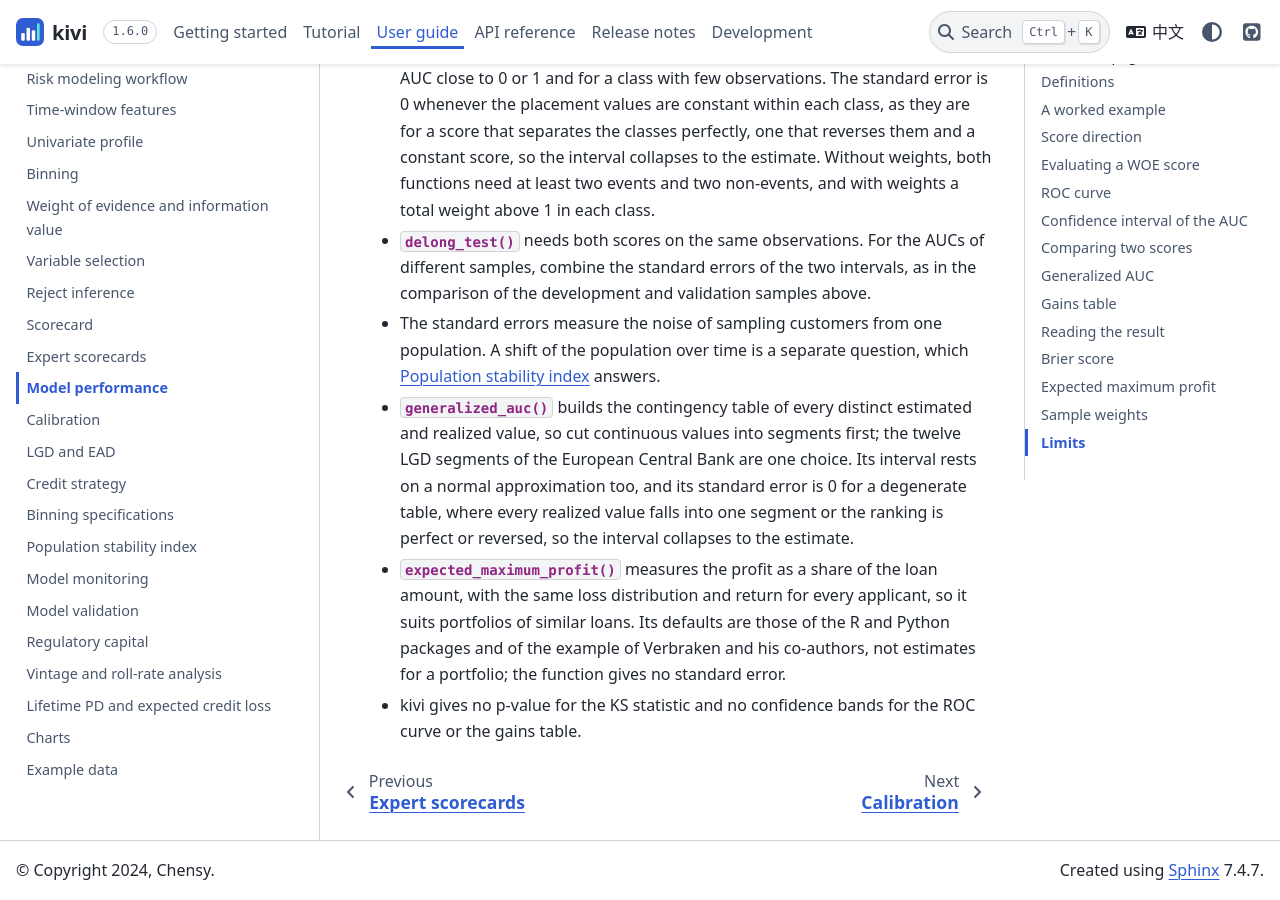
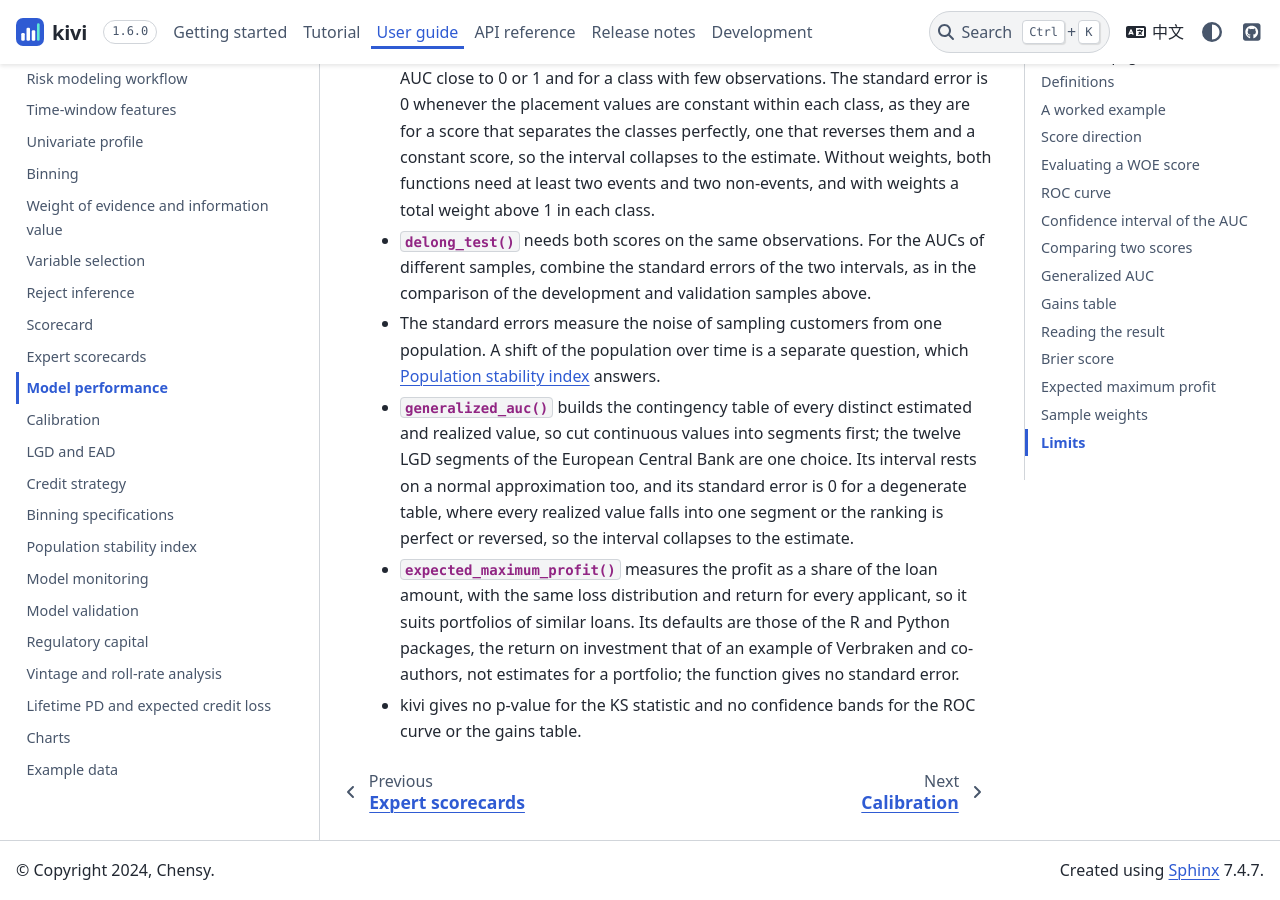
Before and after one commit to gchensy/kivi, a Sphinx documentation site: the page built from docs/user_guide/metrics.rst, in a window 1280 px wide and 900 px high, scrolled down 15386 px. Built offline with Sphinx 7.4.7 and the PyData theme 0.15.4, drawn with Linux system fonts in a browser that asks for light colours.

Commit message:
Attribute only the EMP return on investment to the paper's example
The p0 and p1 defaults are those of the R package and empulse; only the
ROI of 0.2644 comes from the example of Verbraken and co-authors.

Co-Authored-By: Claude Opus 5.5 <noreply@anthropic.com>

```diff
--- a/docs/user_guide/metrics.rst
+++ b/docs/user_guide/metrics.rst
@@ -463,5 +463,5 @@ Limits
 * :func:`~kivi.metrics.delong_test` needs both scores on the same observations. For the AUCs of different samples, combine the standard errors of the two intervals, as in the comparison of the development and validation samples above.
 * The standard errors measure the noise of sampling customers from one population. A shift of the population over time is a separate question, which :doc:`psi` answers.
 * :func:`~kivi.metrics.generalized_auc` builds the contingency table of every distinct estimated and realized value, so cut continuous values into segments first; the twelve LGD segments of the European Central Bank are one choice. Its interval rests on a normal approximation too, and its standard error is 0 for a degenerate table, where every realized value falls into one segment or the ranking is perfect or reversed, so the interval collapses to the estimate.
-* :func:`~kivi.metrics.expected_maximum_profit` measures the profit as a share of the loan amount, with the same loss distribution and return for every applicant, so it suits portfolios of similar loans. Its defaults are those of the R and Python packages and of the example of Verbraken and his co-authors, not estimates for a portfolio; the function gives no standard error.
+* :func:`~kivi.metrics.expected_maximum_profit` measures the profit as a share of the loan amount, with the same loss distribution and return for every applicant, so it suits portfolios of similar loans. Its defaults are those of the R and Python packages, the return on investment that of an example of Verbraken and co-authors, not estimates for a portfolio; the function gives no standard error.
 * kivi gives no p-value for the KS statistic and no confidence bands for the ROC curve or the gains table.
```
Also changed, not shown: 1 other file.
